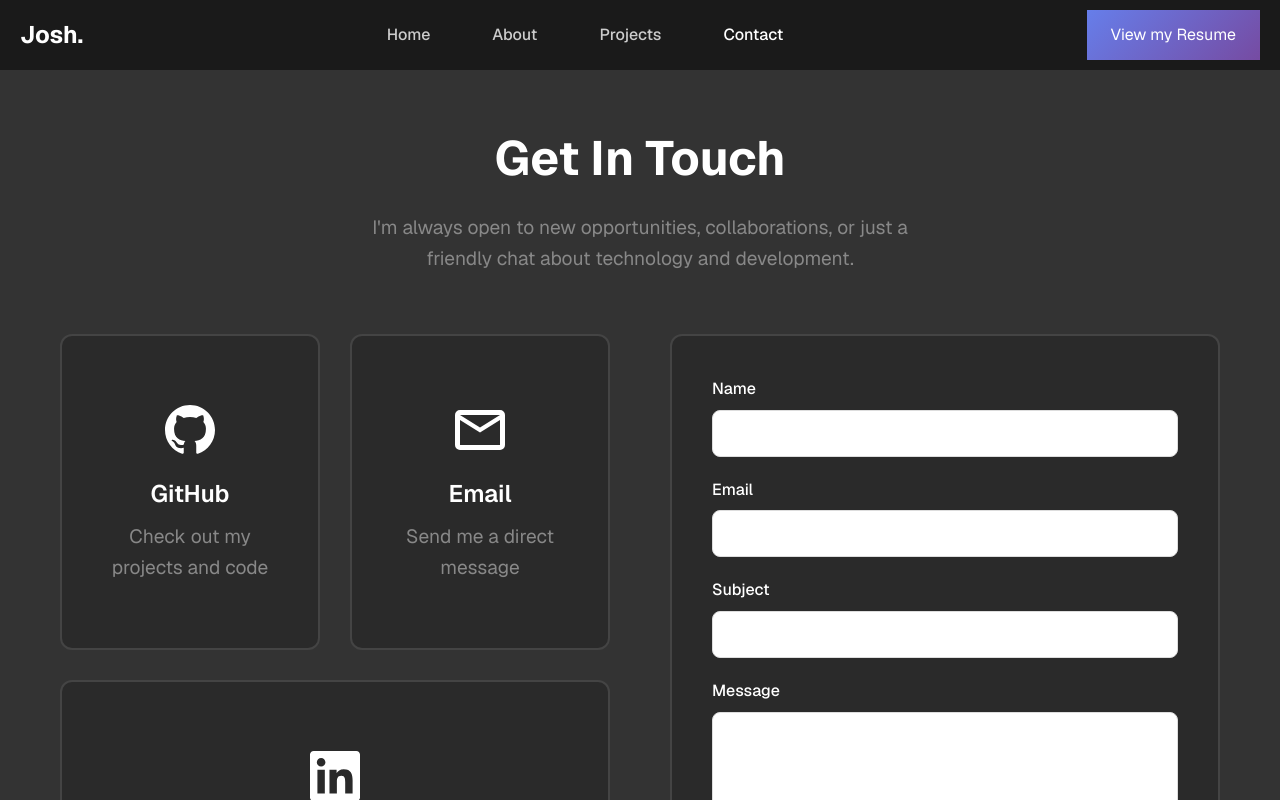
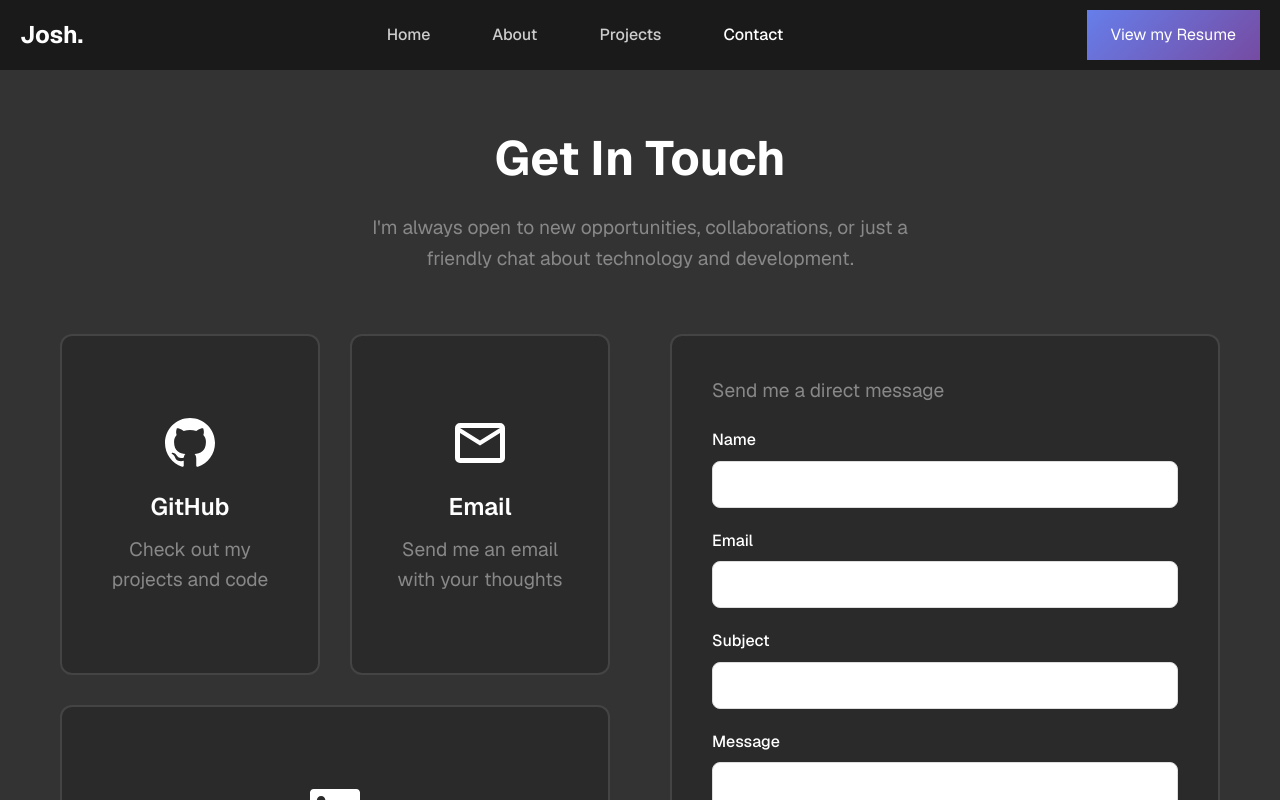
Before and after one commit to xuej41/portfolio-v2, a React (Vite) app: page /contact in a window 1280 px wide. Shown: the top 800 px of the page. Built offline with nearby package versions, Linux system fonts and the light colour scheme.

Commit message:
Minor contact updates

```diff
--- a/src/pages/Contact.css
+++ b/src/pages/Contact.css
@@ -112,6 +112,12 @@
   border: 2px solid #bbb;
 }
 
+.contact-form p{
+  color: #888;
+  font-size: 1.2rem;
+  margin-bottom: 20px;
+}
+
 .form-group {
   margin-bottom: 20px;
 }
--- a/src/pages/Contact.jsx
+++ b/src/pages/Contact.jsx
@@ -73,7 +73,7 @@ const Contact = () => {
               </div>
               <div className="contact-details">
                 <h3>Email</h3>
-                <p>Send me a direct message</p>
+                <p>Send me an email with your thoughts</p>
               </div>
             </a>
             <a
@@ -95,6 +95,7 @@ const Contact = () => {
           </div>
 
           <form ref={contactRef} className={`contact-form scroll-animate scroll-animate-delay-4 ${contactVisible ? "visible" : ""}`} onSubmit={handleSubmit}>
+            <p>Send me a direct message</p>
             <div className="form-group">
               <label htmlFor="name">Name</label>
               <input type="text" id="name" name="name" value={formData.name} onChange={handleChange} required />
```
